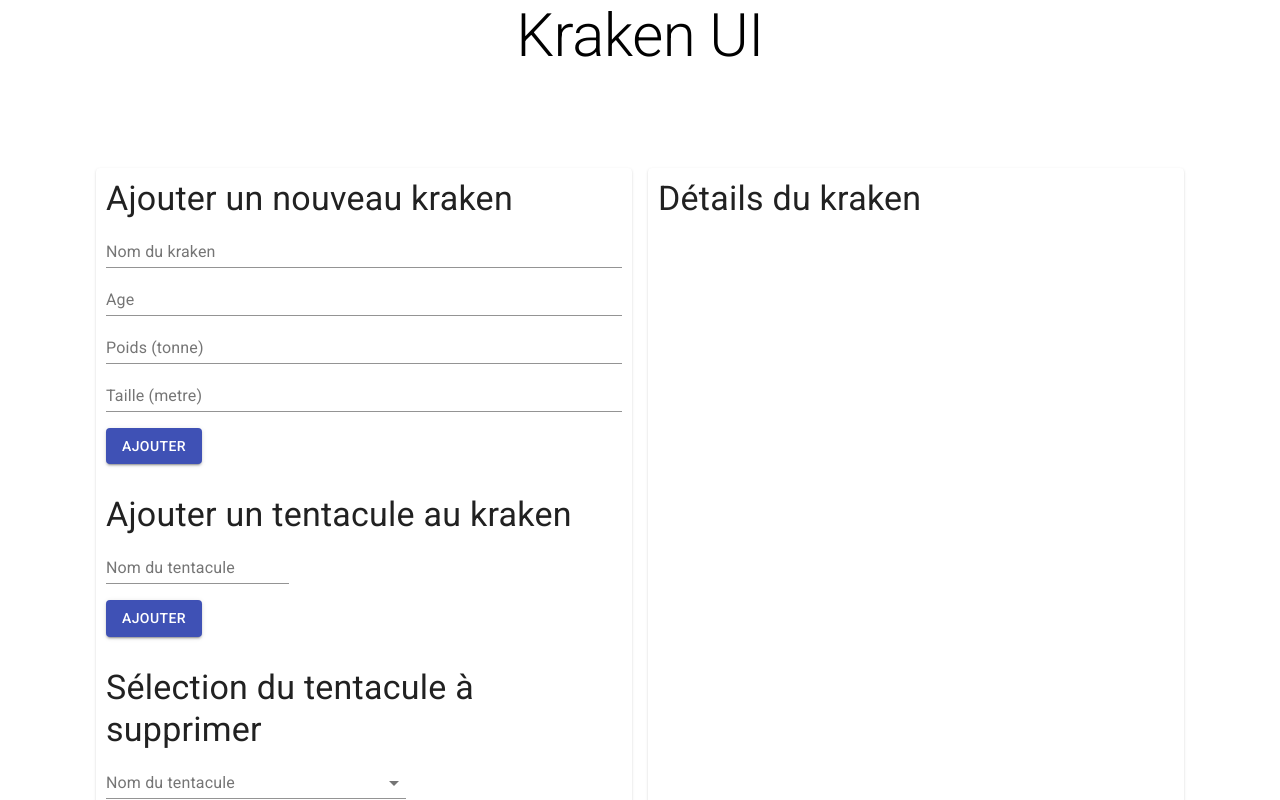
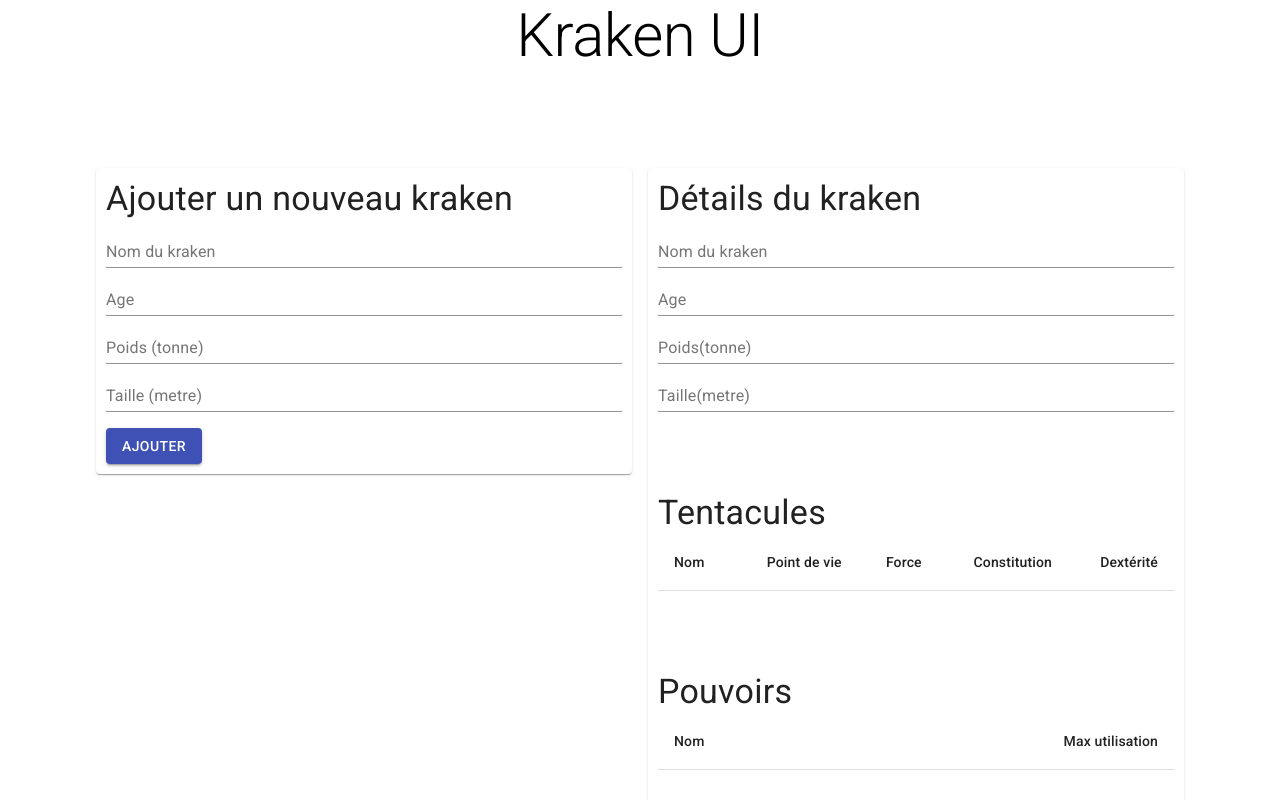
Before and after one commit to Miangaly32/kraken-ui, a React (Create React App) app: page / in a window 1280 px wide. Shown: the top 800 px of the page. Built offline with nearby package versions, Linux system fonts and the light colour scheme.

Commit message:
Kraken details

```diff
--- a/package.json
+++ b/package.json
@@ -4,6 +4,7 @@
   "private": true,
   "dependencies": {
     "@material-ui/core": "^4.11.3",
+    "@material-ui/lab": "^4.0.0-alpha.57",
     "@testing-library/jest-dom": "^5.11.4",
     "@testing-library/react": "^11.1.0",
     "@testing-library/user-event": "^12.1.10",
--- a/src/App.js
+++ b/src/App.js
@@ -1,9 +1,76 @@
-import React from 'react';
+import React, { useState, useEffect } from 'react';
 import { Grid, Paper } from '@material-ui/core';
+import Alert from '@material-ui/lab/Alert';
 import { Header, Footer, KrakenCreate, KrakenDetails, TentacleAdd, TentacleRemove, PowerAdd } from './components';
 //import './App.css';
+import axios from "axios";
 
 function App() {
+  const [kraken, setKraken] = useState({ id: "", age: "", name: "", size: "", weight: "", tentacles: [], powers: [] });
+  const [errors, setErrors] = useState('');
+
+  useEffect(() => {
+    if (kraken.id) {
+      axios.get(`http://localhost:8000/kraken/` + kraken.id)
+        .then(res => {
+          setKraken(res.data);
+        })
+        .catch(err => {
+          if (err.response) {
+            setErrors(err.response.data.Errors);
+          }
+        })
+    }
+  }, []);
+
+  const currentKraken = (kr) => {
+    setKraken(kr);
+  }
+
+  const getErrors = (err) => {
+    setErrors(err);
+  }
+
+  let hasError;
+  if (errors) {
+    hasError = <Alert severity="error">{errors}</Alert>;
+  }
+
+  let addTentacle;
+  let removeTentacle;
+  let addPower;
+
+  if (kraken.id) {
+    addTentacle = <TentacleAdd kraken={kraken} getErrors={getErrors} />;
+
+
+    let canAddPower = false;
+
+    if (kraken.powers !== undefined && kraken.tentacles !== undefined) {
+      let krakenPowerNb = kraken.powers.length;
+      let tentacleNb = kraken.tentacles.length;
+
+      if (tentacleNb > 0) {
+        removeTentacle = <TentacleRemove kraken={kraken} />;
+      }
+
+      if (krakenPowerNb === 0) {
+        canAddPower = true;
+      } else if (krakenPowerNb === 1) {
+        if (tentacleNb >= 4) {
+          canAddPower = true;
+        }
+      } else if (krakenPowerNb === 2) {
+        if (tentacleNb >= 8) {
+          canAddPower = true;
+        }
+      }
+    }
+    if (canAddPower) {
+      addPower = <PowerAdd kraken={kraken} />
+    }
+  }
+
   return (
     <Grid
       container
@@ -22,15 +89,18 @@ function App() {
           xs={6}
         >
           <Paper >
-            <KrakenCreate />
-            <TentacleAdd />
-            <TentacleRemove />
-            <PowerAdd />
+            {hasError}
+            <KrakenCreate getErrors={getErrors} currentKraken={currentKraken} />
+            {addTentacle}
+            {removeTentacle}
+            {addPower}
           </Paper>
         </Grid>
 
         <Grid item xs={6}>
-          <KrakenDetails />
+          <KrakenDetails
+            kraken={kraken}
+          />
         </Grid>
 
       </Grid>
--- a/src/components/kraken/KrakenCreate.js
+++ b/src/components/kraken/KrakenCreate.js
@@ -1,5 +1,5 @@
 import React, { useState } from 'react';
-import { FormGroup, Typography, Button, FormControl, Grid, InputLabel, TextField, Input } from '@material-ui/core';
+import { FormGroup, Typography, Button, Grid, TextField } from '@material-ui/core';
 import axios from "axios";
 
 const KrakenCreate = (props) => {
@@ -7,6 +7,7 @@ const KrakenCreate = (props) => {
     const [age, setAge] = useState('');
     const [weight, setWeight] = useState('');
     const [size, setSize] = useState('');
+
 
     const handleNameChange = (e) => {
         setName(e.target.value)
@@ -21,18 +22,21 @@ const KrakenCreate = (props) => {
         setSize(e.target.value)
     }
 
-
     const saveKraken = (e) => {
         e.preventDefault()
         axios.post(`http://localhost:8000/kraken`, { name: name, age: age, weight: weight, size: size })
             .then(res => {
-                console.log(res);
-                console.log(res.data);
+                props.currentKraken(res.data.kraken)
+                setName('')
+                setAge('')
+                setWeight('')
+                setSize('')
             })
-        setName('')
-        setAge('')
-        setWeight('')
-        setSize('')
+            .catch(err => {
+                if (err.response) {
+                    props.getErrors(err.response.data)
+                }
+            })
     }
 
     return (
--- a/src/components/kraken/KrakenDetails.js
+++ b/src/components/kraken/KrakenDetails.js
@@ -1,13 +1,114 @@
 import React from 'react';
-import { Typography, Paper } from '@material-ui/core';
+import { Box, Typography, Paper, TextField, FormGroup, TableHead, TableRow, Table, TableBody, TableCell } from '@material-ui/core';
 
-const krakenDetails = () => {
+const krakenDetails = ({ kraken }) => {
+    let tentacles;
+    let powers;
+
+    if (kraken.tentacles !== undefined && kraken.tentacles.length > 0) {
+        tentacles =
+            kraken.tentacles.map((tentacle) => (
+                <TableRow key={tentacle.id}>
+                    <TableCell component="th" scope="row">
+                        {tentacle.name}
+                    </TableCell>
+                    <TableCell align="right">{tentacle.pv}</TableCell>
+                    <TableCell align="right">{tentacle.strength}</TableCell>
+                    <TableCell align="right">{tentacle.con}</TableCell>
+                    <TableCell align="right">{tentacle.dex}</TableCell>
+                </TableRow>
+            ))
+    }
+    if (kraken.powers !== undefined && kraken.powers.length > 0) {
+        powers = kraken.powers.map((power) => (
+            <TableRow key={power.id}>
+                <TableCell component="th" scope="row">
+                    {power.name}
+                </TableCell>
+                <TableCell align="right">{power.maxUsage}</TableCell>
+            </TableRow>
+        ))
+        powers = kraken.powers.map(power => (
+            <tr>
+                <td>{power.name}</td>
+                <td>{power.maxUsage}</td>
+            </tr>)
+        )
+    }
     return (
         <Paper style={{ padding: 10, minHeight: '100vh' }}>
             <Typography variant="h4" component="h2">
                 Détails du kraken
+            </Typography>
+            <FormGroup >
+                <TextField
+                    id="outlined-read-only-input"
+                    label="Nom du kraken"
+                    value={kraken.name}
+                    InputProps={{
+                        readOnly: true,
+                    }}
+                />
+                <TextField
+                    id="outlined-read-only-input"
+                    label="Age"
+                    value={kraken.age}
+                    InputProps={{
+                        readOnly: true,
+                    }}
+                />
+                <TextField
+                    id="outlined-read-only-input"
+                    label="Poids(tonne)"
+                    value={kraken.weight}
+                    InputProps={{
+                        readOnly: true,
+                    }}
+                />
+                <TextField
+                    id="outlined-read-only-input"
+                    label="Taille(metre)"
+                    value={kraken.size}
+                    InputProps={{
+                        readOnly: true,
+                    }}
+                />
+            </FormGroup>
+            <Box component="div" mt={10}>
+                <Typography variant="h4" component="h4">
+                    Tentacules
                 </Typography>
-
+                <Table aria-label="simple table">
+                    <TableHead>
+                        <TableRow>
+                            <TableCell>Nom</TableCell>
+                            <TableCell align="right">Point de vie</TableCell>
+                            <TableCell align="right">Force</TableCell>
+                            <TableCell align="right">Constitution</TableCell>
+                            <TableCell align="right">Dextérité</TableCell>
+                        </TableRow>
+                    </TableHead>
+                    <TableBody>
+                        {tentacles}
+                    </TableBody>
+                </Table>
+            </Box>
+            <Box mt={10}>
+                <Typography variant="h4" component="h4">
+                    Pouvoirs
+            </Typography>
+                <Table aria-label="simple table">
+                    <TableHead>
+                        <TableRow>
+                            <TableCell>Nom</TableCell>
+                            <TableCell align="right">Max utilisation</TableCell>
+                        </TableRow>
+                    </TableHead>
+                    <TableBody>
+                        {powers}
+                    </TableBody>
+                </Table>
+            </Box>
         </Paper>
     )
 }
--- a/src/components/tentacle/TentacleAdd.js
+++ b/src/components/tentacle/TentacleAdd.js
@@ -1,7 +1,30 @@
-import React from 'react';
+import React, { useState } from 'react';
 import { Typography, Button, FormControl, Grid, InputLabel, Input } from '@material-ui/core';
+import axios from "axios";
 
-const TentacleAdd = () => {
+const TentacleAdd = (props) => {
+    const [name, setName] = useState('');
+
+    const handleNameChange = (e) => {
+        setName(e.target.value)
+    }
+
+    props.getErrors('');
+
+    const saveTentacle = (e) => {
+        e.preventDefault()
+        axios.post(`http://localhost:8000/kraken/${props.kraken.id}/tentacle`, { name: name })
+            .then(res => {
+                props.currentKraken(res.data.kraken)
+            })
+            .catch(err => {
+                if (err.response) {
+                    props.getErrors(err.response.data.Errors)
+                }
+            })
+
+        setName('')
+    }
     return (
         <div style={{ padding: 10, marginBottom: 10 }}>
             <Typography variant="h4" component="h2">
@@ -9,12 +32,13 @@ const TentacleAdd = () => {
             </Typography>
             <FormControl>
                 <InputLabel htmlFor="name">Nom du tentacule</InputLabel>
-                <Input id="name" />
+                <Input id="name" value={name} onChange={handleNameChange} />
                 <Grid item style={{ marginTop: 16 }}>
                     <Button
                         type="button"
                         variant="contained"
                         color="primary"
+                        onClick={saveTentacle}
                     >
                         Ajouter
               </Button>
--- a/src/components/tentacle/TentacleRemove.js
+++ b/src/components/tentacle/TentacleRemove.js
@@ -1,7 +1,14 @@
 import React from 'react';
 import { Typography, Select, FormControl, MenuItem, InputLabel, Grid, Button } from '@material-ui/core';
 
-const TentacleRemove = () => {
+const TentacleRemove = ({ kraken }) => {
+    let tentacles;
+    if (kraken.tentacles !== undefined && kraken.tentacles.length > 0) {
+        tentacles = kraken.tentacles.map((tentacle) => (
+            < MenuItem key={tentacle.id} value={tentacle.id}>{tentacle.name}</MenuItem>
+        ))
+    }
+
     return (
         <div style={{ padding: 10, marginBottom: 10 }}>
             <Typography variant="h4" component="h2">
@@ -14,9 +21,7 @@ const TentacleRemove = () => {
                     labelId="demo-simple-select-label"
                     id="demo-simple-select"
                 >
-                    <MenuItem value={10}>Ten</MenuItem>
-                    <MenuItem value={20}>Twenty</MenuItem>
-                    <MenuItem value={30}>Thirty</MenuItem>
+                    {tentacles}
                 </Select>
                 <Grid item style={{ marginTop: 16 }}>
                     <Button
@@ -28,7 +33,7 @@ const TentacleRemove = () => {
               </Button>
                 </Grid>
             </FormControl>
-        </div>
+        </div >
     )
 }
 
```
Also changed, not shown: public/manifest.json, 1 other file (tests, documents, lock files or other folders).
